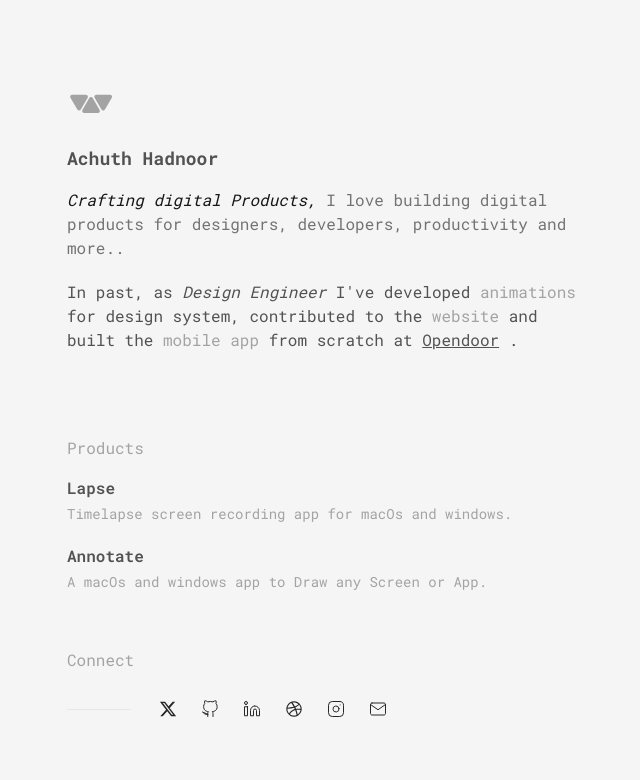
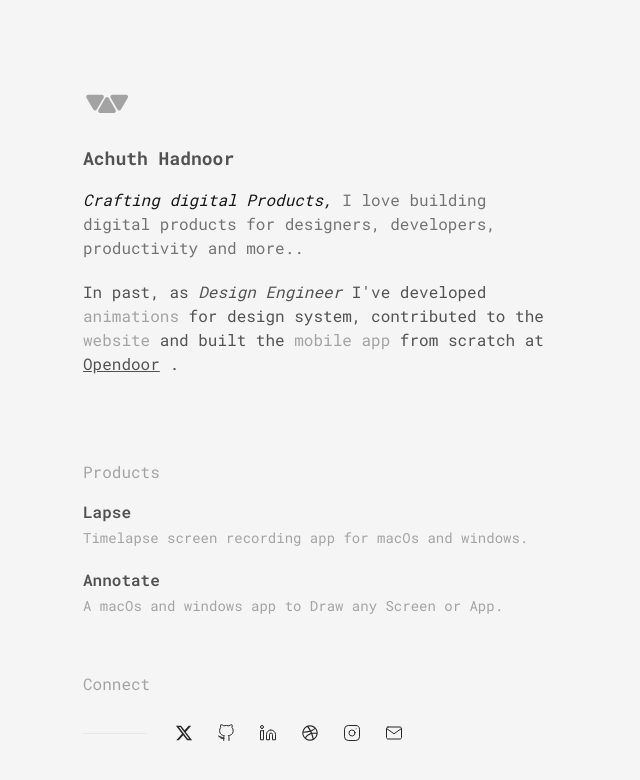
Before and after one commit to achuthhadnoor/website, a Next.js app: page / in a window 1280 px wide. Shown: the top 780 px of the page, without its empty margins (317-957 px from the left). Built offline with nearby package versions, Linux system fonts and the light colour scheme.

Commit message:
added padding x

```diff
--- a/app/page.tsx
+++ b/app/page.tsx
@@ -20,7 +20,7 @@ export default function Home() {
   ]
   return (
     <AnimatePresence mode="wait">
-      <motion.main className="py-10 max-w-lg mx-auto"
+      <motion.main className="py-10 max-w-lg mx-auto px-4"
         initial={{ opacity: 0, y: 20 }}
         animate={{ opacity: 1, y: 0 }}
         exit={{ opacity: 0, y: 20 }}
```
